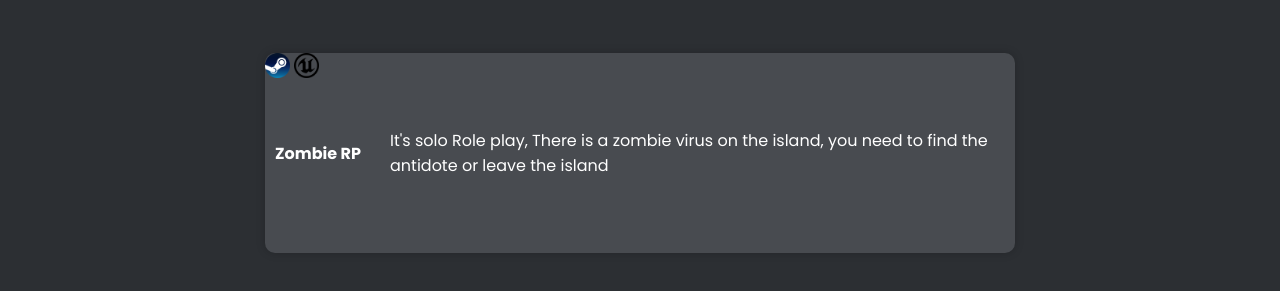
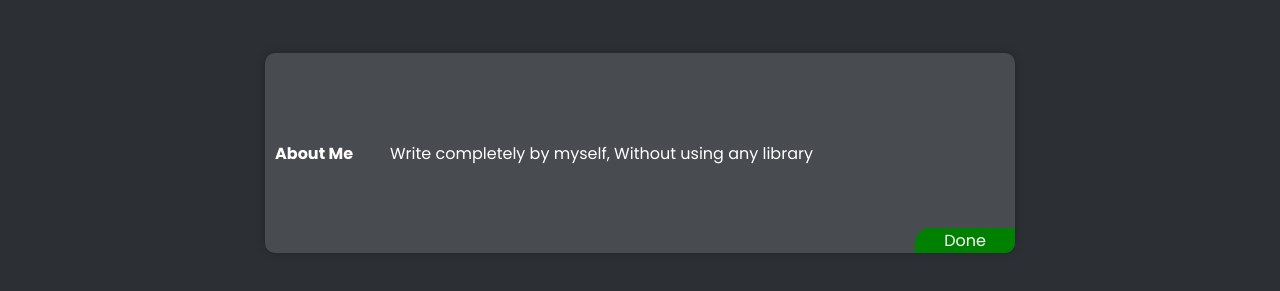
Before and after one commit to Ker1010/aboutme, a plain HTML site: page index.html in a window 1280 px wide. Shown: the part 377-668 px from the top of the page. Drawn offline with Linux system fonts and the light colour scheme.

Commit message:
Update index.html

```diff
--- a/index.html
+++ b/index.html
@@ -20,16 +20,12 @@
 <a href="https://www.youtube.com/watch?v=dQw4w9WgXcQ" target="_blank" rel="noopener noreferrer"><img class="selficonyotu" src="YouTube.png" title="Youtube" draggable="false"></a>
 </div>
 <div class="ui">
-<img class="infoicon" src="Steam.png" title="Steam">
-<img class="infoicon" src="unreal.png" title="Unreal engine">
-    <div class="uititle">Zombie RP</div>
-    <div class="uicontoen">It's solo Role play, There is a zombie virus on the island, you need to find the antidote or leave the island</div>
+    <div class="uititle">About Me</div>
+    <div class="uicontoen">Write completely by myself, Without using any library</div>
+    <div class="statsdone">Done</div>
 </div>
 
-
 <div id="myModal" class="modal">
-
-    <!-- Modal content -->
     <div class="modal-content">
       <div class="modal-header">
         <span class="close">&times;</span>
```
